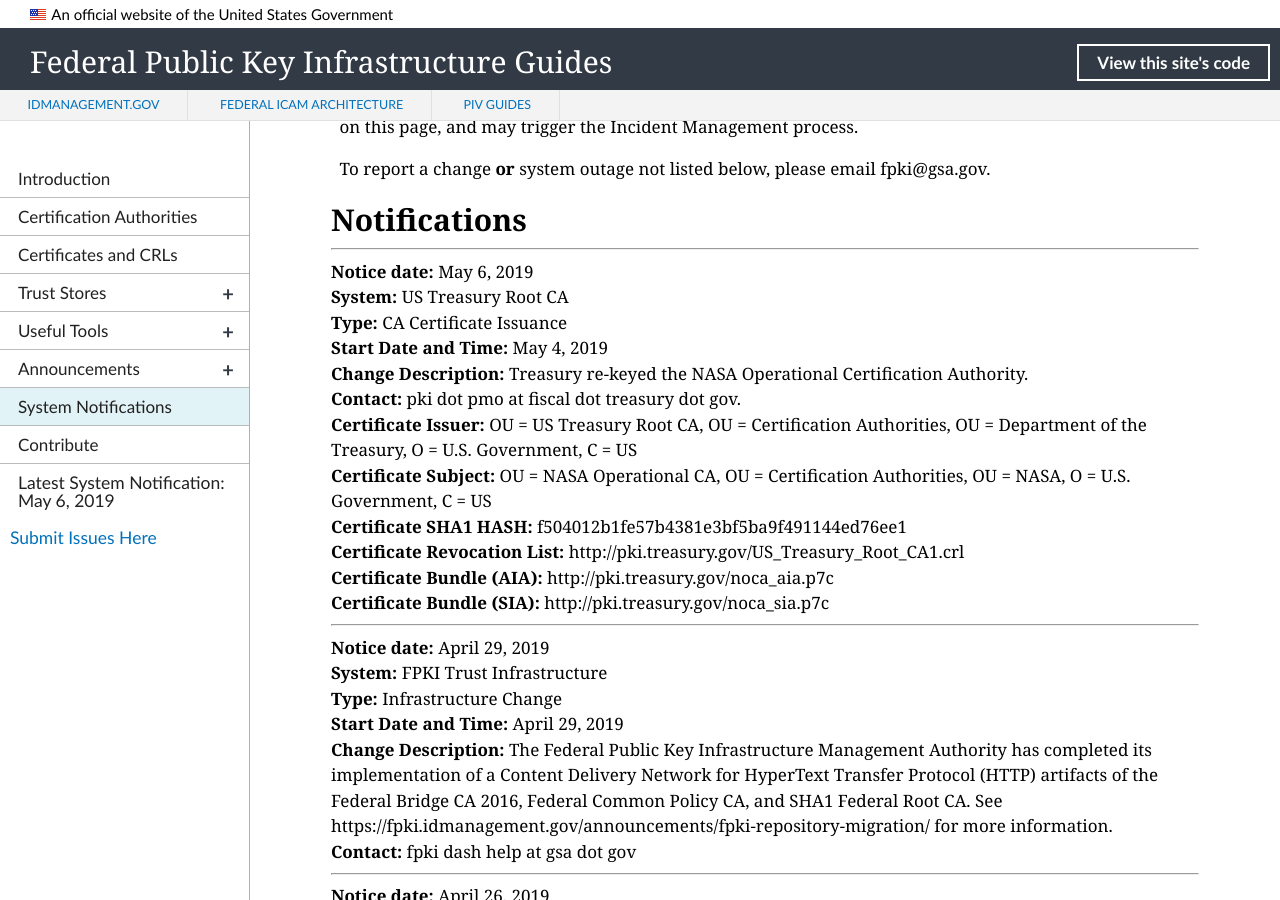
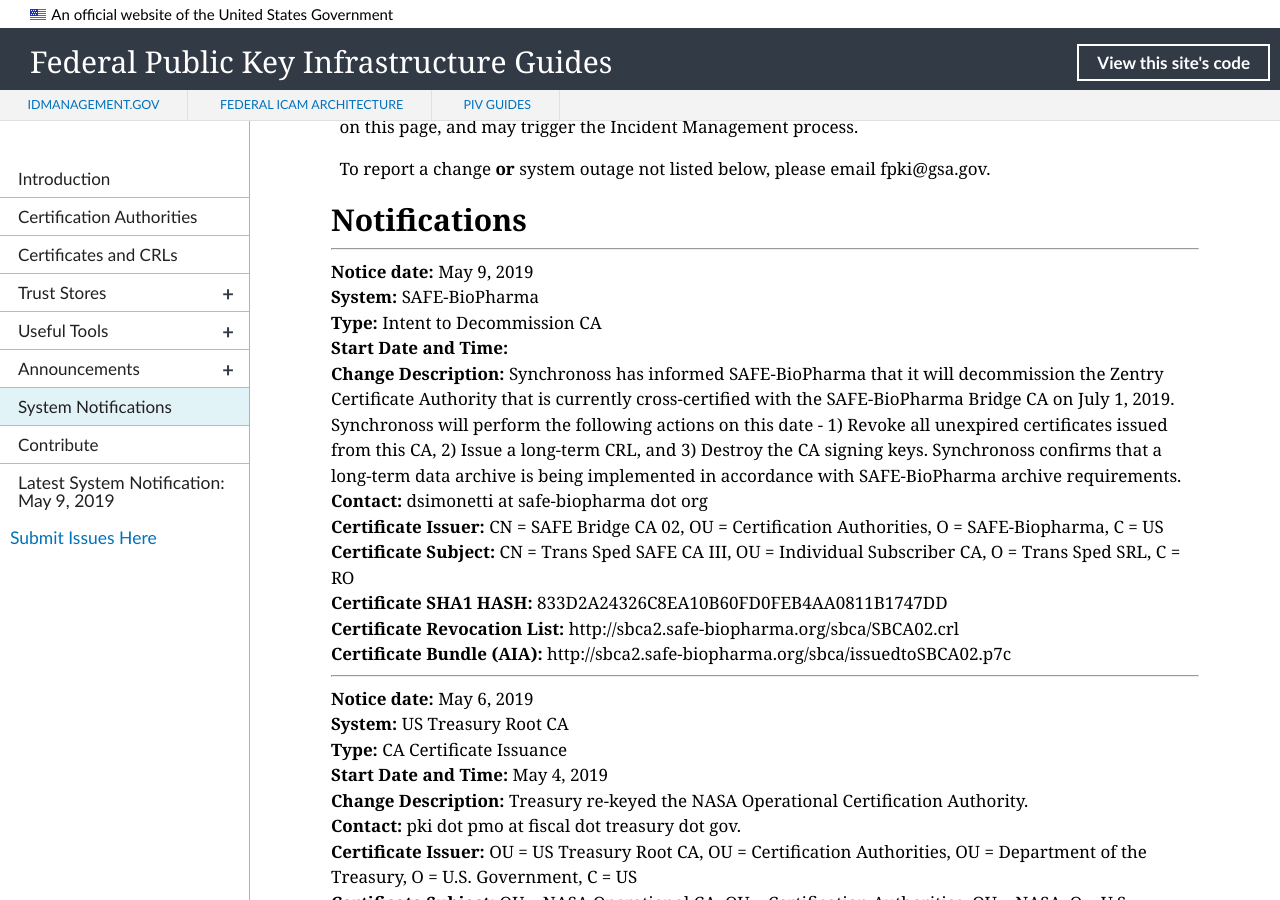
Before and after one commit to GSA/fpki-guides, a Jekyll site: the page built from pages/fpki_notifications.md, in a window 1280 px wide and 900 px high, scrolled down 672 px. Built offline with Jekyll 4.4.1, drawn with Linux system fonts in a browser that asks for light colours; nearby versions of some CDN libraries; library files that are not in the unit come from our copies.

Commit message:
Update notifications.yml

```diff
--- a/_data/notifications.yml
+++ b/_data/notifications.yml
@@ -945,6 +945,20 @@
   sia_uri: http://pki.treasury.gov/noca_sia.p7c
   ocsp_uri:
 
+- notice_date: May 9, 2019
+  change_type: Intent to Decommission CA
+  start_datetime:
+  system: SAFE-BioPharma
+  change_description: Synchronoss has informed SAFE-BioPharma that it will decommission the Zentry Certificate Authority that is currently cross-certified with the SAFE-BioPharma Bridge CA on July 1, 2019. Synchronoss will perform the following actions on this date - 1) Revoke all unexpired certificates issued from this CA, 2) Issue a long-term CRL, and 3) Destroy the CA signing keys.  Synchronoss confirms that a long-term data archive is being implemented in accordance with SAFE-BioPharma archive requirements.
+  contact: dsimonetti at safe-biopharma dot org
+  ca_certificate_hash: 833D2A24326C8EA10B60FD0FEB4AA0811B1747DD
+  ca_certificate_issuer: CN = SAFE Bridge CA 02, OU = Certification Authorities, O = SAFE-Biopharma, C = US
+  ca_certificate_subject: CN = Trans Sped SAFE CA III, OU = Individual Subscriber CA, O = Trans Sped SRL, C = RO
+  cdp_uri: http://sbca2.safe-biopharma.org/sbca/SBCA02.crl
+  aia_uri: http://sbca2.safe-biopharma.org/sbca/issuedtoSBCA02.p7c
+  sia_uri:
+  ocsp_uri:
+
 #- notice_date:
 #  change_type: CA Certificate Issuance
 #  start_datetime:
```
